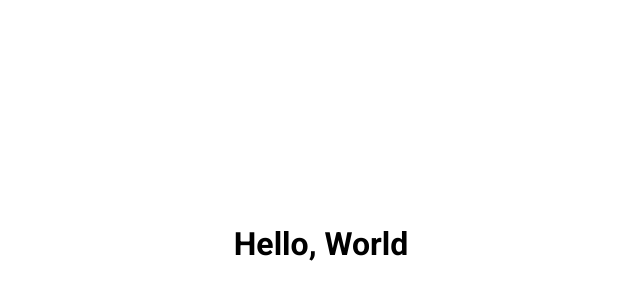
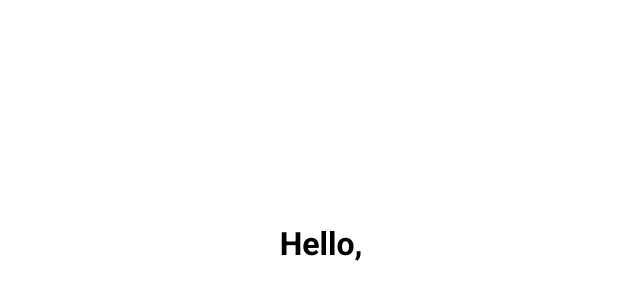
Before and after one commit to nicopicchio/training-log-client, a React (Create React App) app: page /menu in a window 1280 px wide. Shown: the part 156-456 px from the top of the page, without its empty margins (319-959 px from the left). Built offline with nearby package versions, Linux system fonts and the light colour scheme.

Commit message:
passed username in props

```diff
--- a/src/App.js
+++ b/src/App.js
@@ -4,15 +4,17 @@ import RegisterForm from '../src/components/RegisterForm';
 import LoginForm from '../src/components/LoginForm';
 import Menu from '../src/components/Menu'
 import { Routes, Route } from 'react-router-dom';
+import { useState } from 'react'
 
 function App() {
+	const [loggedUser, setLoggedUser] = useState(null)
 	return (
 		<>
 			<Routes>
 				<Route path='/' element={<Homepage />} />
 				<Route path='/register' element={<RegisterForm />} />
-				<Route path='/login' element={<LoginForm />} />
-				<Route path='/menu' element={<Menu />} />
+				<Route path='/login' element={<LoginForm setLoggedUser={setLoggedUser}/>} />
+				<Route path='/menu' element={<Menu loggedUser={loggedUser}/>} />
 			</Routes>
 		</>
 	);
--- a/src/components/LoginForm.js
+++ b/src/components/LoginForm.js
@@ -11,9 +11,8 @@ const emptyForm = {
 
 const loginRoute = 'http://localhost:4000/user/login';
 
-function LoginForm() {
+function LoginForm({setLoggedUser}) {
 	const [loginData, setLoginData] = useState(emptyForm);
-	const [username, setUsername] = useState(null)
 	const navigate = useNavigate();
 
 	const onLoginFormChange = (e) => {
@@ -30,7 +29,7 @@ function LoginForm() {
 			.then((res) => {
 				if (res.status === 200) {
 					localStorage.setItem('token', res.data.token)
-					setUsername(res.data.user.firstName)
+					setLoggedUser(res.data.user.firstName)
 					navigate('/menu');
 				}
 			})
--- a/src/components/Menu.js
+++ b/src/components/Menu.js
@@ -1,7 +1,7 @@
 import '../App.css'
 
-function Menu() {
-	return <h1>Hello, World</h1>;
+function Menu({loggedUser}) {
+	return <h1>Hello, {loggedUser}</h1>;
 }
 
 export default Menu;
```
